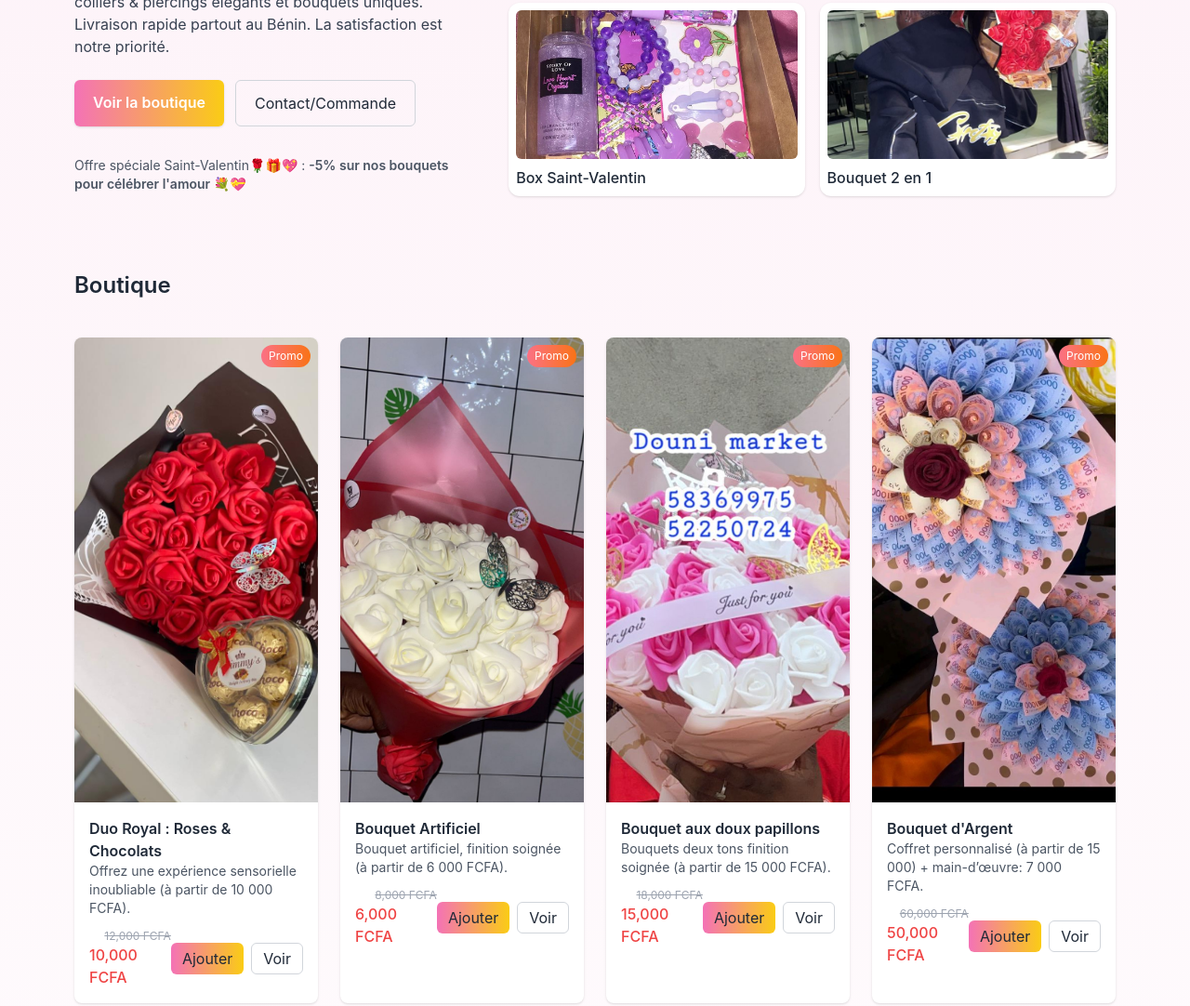
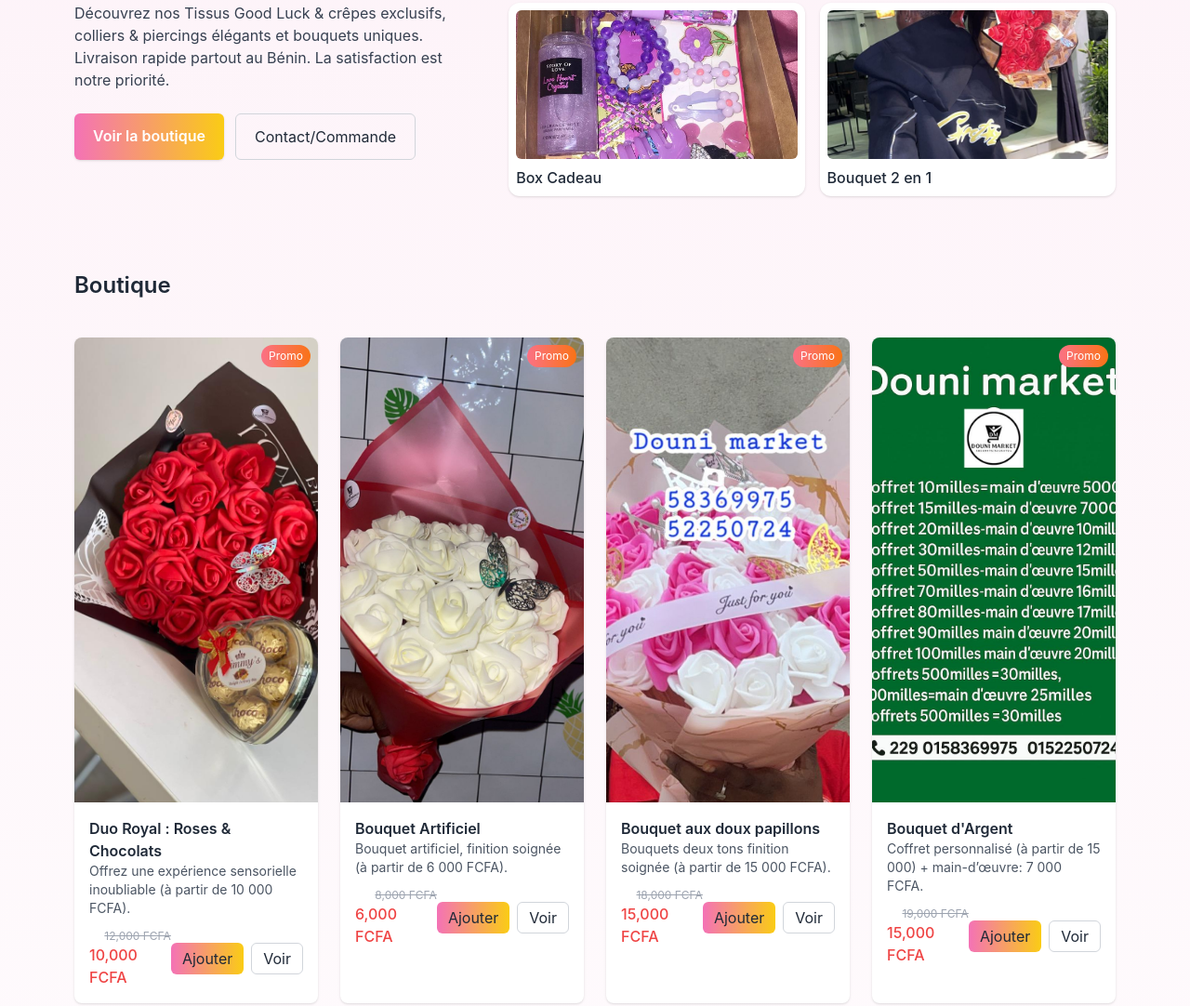
Before and after one commit to Nao61/douni_market, a website built with Vite: page index.html in a window 1280 px wide. Shown: the part 349-1431 px from the top of the page at 93% size. Built offline with nearby package versions, Linux system fonts and the light colour scheme.

Commit message:
fix: correction du nom des produits

```diff
--- a/assets/script.js
+++ b/assets/script.js
@@ -40,9 +40,9 @@ const PRODUCTS = [
     id: 4,
     title: "Bouquet d'Argent",
     category: "Bouquets",
-    price: 50000,
-    old_price: 60000,
-    image: "assets/img/BouquetDargent.jpg",
+    price: 15000,
+    old_price: 19000,
+    image: "assets/img/BouquetArgent.jpeg",
     description:
       "Coffret personnalisé (à partir de 15 000) + main-d’œuvre: 7 000 FCFA.",
   },
@@ -66,13 +66,13 @@ const PRODUCTS = [
   },
   {
     id: 6,
-    title: "Bouquet Satin (Roses)",
+    title: "Bouquet HBD",
     category: "Bouquets",
     price: 8000,
     old_price: 10000,
     image: "assets/img/BouquetSatin.jpg",
     description:
-      "Bouquet de roses en satin, finition soignée (à partir de 8 000 FCFA).",
+      "Bouquet artificiel, finition soignée (à partir de 8 000 FCFA).",
   },
   {
     id: 7,
@@ -130,7 +130,7 @@ const PRODUCTS = [
   },
   {
     id: 12,
-    title: "Bouquet doux avec Couronne",
+    title: "Favori Rose avec Couronne",
     category: "Bouquets",
     price: 10000,
     old_price: 15000,
@@ -139,7 +139,7 @@ const PRODUCTS = [
   },
   {
     id: 13,
-    title: "Bouquet romantique",
+    title: "Best Seller",
     category: "Bouquets",
     price: 5000,
     old_price: 7000,
--- a/index.html
+++ b/index.html
@@ -1,9 +1,8 @@
 <!--
-Project: Douni Market - E-commerce (Prototype)
+Project: Douni Market - Mini_E-commerce
 Author: Naofal Ichola
-Date: June 2024
-Description: Boutique en ligne pour Douni Market avec Tailwind CSS et GSAP.
-Enjoy! --  ceci est pour l'anniversaire de Douni Market 🎁
+Date: June 2025
+Ceci est pour l'anniversaire de Douni Market
 -->
 
 <!DOCTYPE html>
@@ -166,10 +165,10 @@ Enjoy! --  ceci est pour l'anniversaire de Douni Market 🎁
           >
         </div>
 
-        <div class="mt-8 text-sm text-gray-600">
+        <!-- <div class="mt-8 text-sm text-gray-600">
           Offre spéciale Saint-Valentin🌹🎁💖 :
           <span class="font-semibold">-5% sur nos bouquets pour célébrer l'amour 💐💝</span>
-        </div>
+        </div> -->
       </div>
 
       <div class="md:w-3/5">
@@ -222,7 +221,7 @@ Enjoy! --  ceci est pour l'anniversaire de Douni Market 🎁
               alt="collier"
               class="w-full h-40 object-cover rounded-md"
             />
-            <div class="mt-2 font-medium">Box Saint-Valentin</div>
+            <div class="mt-2 font-medium">Box Cadeau</div>
           </div>
           <!-- <div
             class="rounded-xl overflow-hidden shadow product-card bg-white p-2"
```
Also changed, not shown: assets/img/BouquetArgent.jpeg (added).
